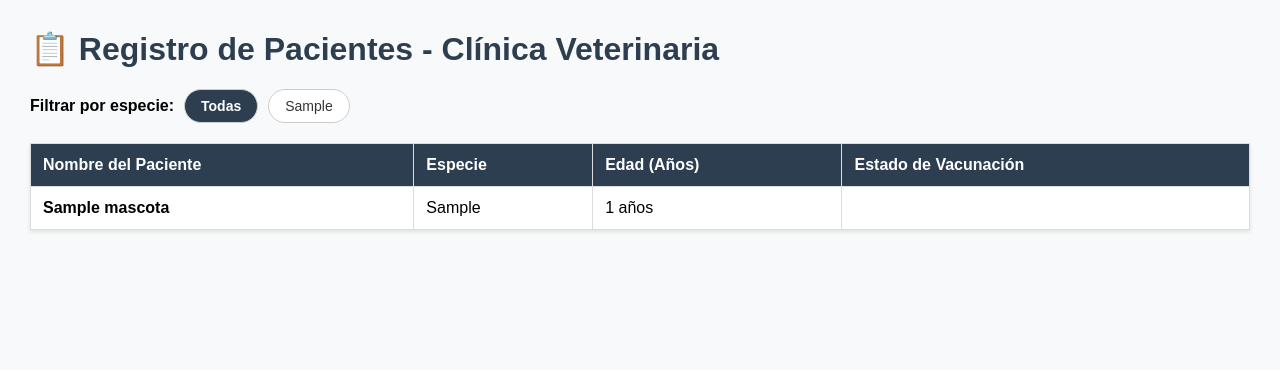
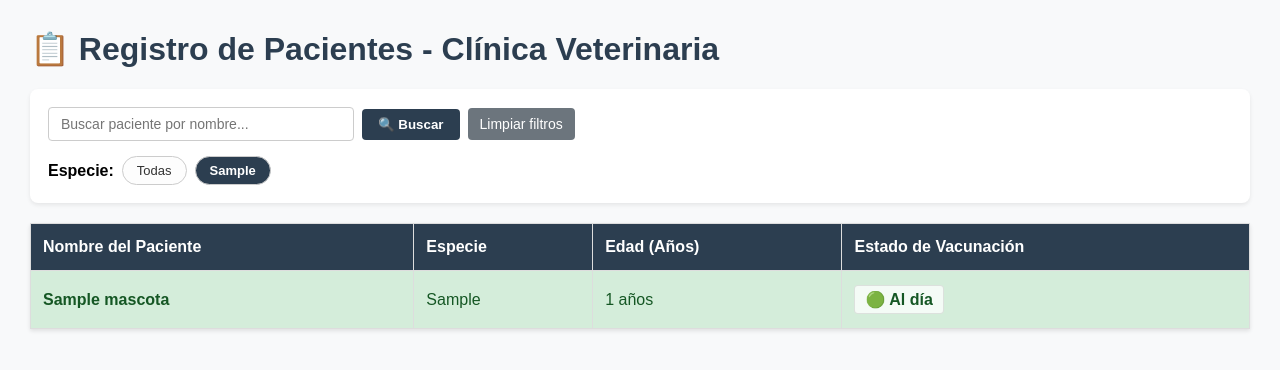
Before and after one commit to tringlie/backend-1, a Django app: a page that uses pacientes/templates/listar.html in a window 1280 px wide. Shown: the top 370 px of the page. Run offline with Django 4.2, Linux system fonts and the light colour scheme; tables that the repository leaves empty hold one stand-in row (values such as "Sample post").

Commit message:
implementacion busqueda por nombre en /mascotas ademas se corrige el error de color por estado vacuna

```diff
--- a/pacientes/templates/listar.html
+++ b/pacientes/templates/listar.html
@@ -5,41 +5,158 @@
     <meta name="viewport" content="width=device-width, initial-scale=1.0">
     <title>Listado de Pacientes - Clínica Veterinaria</title>
     <style>
-        body { font-family: Arial, sans-serif; margin: 30px; background-color: #f8f9fa; }
+        body {
+            font-family: Arial, sans-serif;
+            margin: 30px;
+            background-color: #f8f9fa;
+        }
         h1 { color: #2c3e50; }
-        table { width: 100%; border-collapse: collapse; background-color: #fff; box-shadow: 0 2px 4px rgba(0,0,0,0.1); margin-top: 15px; }
-        th, td { border: 1px solid #ddd; padding: 12px; text-align: left; }
-        th { background-color: #2c3e50; color: white; }
 
-        /* Estilos del Filtro */
-        .filtros-container { margin-bottom: 20px; display: flex; gap: 10px; align-items: center; flex-wrap: wrap; }
-        .btn-filtro { padding: 8px 16px; border: 1px solid #ccc; text-decoration: none; border-radius: 20px; color: #333; background: #fff; font-size: 14px; }
+        /* Contenedor de Búsqueda y Filtros */
+        .controles-container {
+            background-color: #fff;
+            padding: 18px;
+            border-radius: 8px;
+            box-shadow: 0 2px 4px rgba(0,0,0,0.08);
+            margin-bottom: 20px;
+            display: flex;
+            flex-direction: column;
+            gap: 15px;
+        }
+        .form-busqueda {
+            display: flex;
+            gap: 8px;
+            align-items: center;
+        }
+        .form-busqueda input[type="text"] {
+            padding: 8px 12px;
+            border: 1px solid #ccc;
+            border-radius: 4px;
+            width: 280px;
+            font-size: 14px;
+        }
+        .btn-buscar {
+            background-color: #2c3e50;
+            color: white;
+            border: none;
+            padding: 8px 16px;
+            border-radius: 4px;
+            cursor: pointer;
+            font-weight: bold;
+        }
+        .btn-limpiar {
+            display: inline-block;
+            padding: 8px 12px;
+            background-color: #6c757d;
+            color: white;
+            text-decoration: none;
+            border-radius: 4px;
+            font-size: 14px;
+        }
+        .filtros-especie {
+            display: flex;
+            gap: 8px;
+            align-items: center;
+            flex-wrap: wrap;
+        }
+        .btn-filtro {
+            padding: 6px 14px;
+            border: 1px solid #ccc;
+            text-decoration: none;
+            border-radius: 20px;
+            color: #333;
+            background: #fdfdfd;
+            font-size: 13px;
+        }
         .btn-filtro:hover { background-color: #e2e6ea; }
-        .btn-filtro.activo { background-color: #2c3e50; color: #fff; font-weight: bold; }
+        .btn-filtro.activo {
+            background-color: #2c3e50;
+            color: #fff;
+            font-weight: bold;
+        }
 
-        /* Colores requeridos por el Caso 5 */
-        .badge { padding: 5px 10px; border-radius: 4px; font-weight: bold; display: inline-block; }
-        .verde { background-color: #d4edda; color: #155724; }
-        .rojo { background-color: #f8d7da; color: #721c24; }
-        .amarillo { background-color: #fff3cd; color: #856404; }
+        /* Tabla de pacientes */
+        table {
+            width: 100%;
+            border-collapse: collapse;
+            background-color: #fff;
+            box-shadow: 0 2px 4px rgba(0,0,0,0.1);
+        }
+        th, td {
+            border: 1px solid #ddd;
+            padding: 14px 12px;
+            text-align: left;
+        }
+        th {
+            background-color: #2c3e50;
+            color: white;
+        }
+
+        /* Colores requeridos por el Caso 5 aplicados a la fila completa */
+        tr.fila-verde {
+            background-color: #d4edda !important;
+            color: #155724;
+        }
+        tr.fila-roja {
+            background-color: #f8d7da !important;
+            color: #721c24;
+        }
+        tr.fila-amarilla {
+            background-color: #fff3cd !important;
+            color: #856404;
+        }
+
+        .badge {
+            padding: 4px 10px;
+            border-radius: 4px;
+            font-weight: bold;
+            display: inline-block;
+            background-color: rgba(255, 255, 255, 0.75);
+            border: 1px solid rgba(0,0,0,0.1);
+        }
     </style>
 </head>
 <body>
     <h1>📋 Registro de Pacientes - Clínica Veterinaria</h1>
 
-    <!-- Barra de Filtros por Especie -->
-    <div class="filtros-container">
-        <strong>Filtrar por especie:</strong>
-        <a href="{% url 'listar_mascotas' %}" class="btn-filtro {% if not especie_activa %}activo{% endif %}">
-            Todas
-        </a>
-        {% for esp in especies %}
-            <a href="?especie={{ esp }}" class="btn-filtro {% if especie_activa == esp %}activo{% endif %}">
-                {{ esp }}
+    <div class="controles-container">
+        <!-- Formulario de búsqueda -->
+        <form method="GET" action="" class="form-busqueda">
+            {% if especie_activa %}
+                <input type="hidden" name="especie" value="{{ especie_activa }}">
+            {% endif %}
+
+            <input
+                type="text"
+                name="busqueda"
+                placeholder="Buscar paciente por nombre..."
+                value="{{ busqueda }}"
+                autocomplete="off"
+            >
+            <button type="submit" class="btn-buscar">🔍 Buscar</button>
+
+            {% if busqueda or especie_activa %}
+                <a href="{% url 'listar_mascotas' %}" class="btn-limpiar">Limpiar filtros</a>
+            {% endif %}
+        </form>
+
+        <!-- Filtros por especie -->
+        <div class="filtros-especie">
+            <strong>Especie:</strong>
+            <a href="{% url 'listar_mascotas' %}{% if busqueda %}?busqueda={{ busqueda }}{% endif %}"
+               class="btn-filtro {% if not especie_activa %}activo{% endif %}">
+                Todas
             </a>
-        {% endfor %}
+            {% for esp in especies %}
+                <a href="?especie={{ esp }}{% if busqueda %}&busqueda={{ busqueda }}{% endif %}"
+                   class="btn-filtro {% if especie_activa == esp %}activo{% endif %}">
+                    {{ esp }}
+                </a>
+            {% endfor %}
+        </div>
     </div>
 
+    <!-- Listado en Tabla -->
     <table>
         <thead>
             <tr>
@@ -51,26 +168,27 @@
         </thead>
         <tbody>
             {% for mascota in mascotas %}
-            <tr>
+            <!-- Asignación de color según los valores exactos de tu modelo ('al_dia', 'pendiente', 'alergia') -->
+            <tr class="{% if mascota.vacunacion == 'al_dia' %}fila-verde{% elif mascota.vacunacion == 'pendiente' %}fila-roja{% elif mascota.vacunacion == 'alergia' %}fila-amarilla{% endif %}">
                 <td><strong>{{ mascota.nombre }}</strong></td>
                 <td>{{ mascota.especie }}</td>
                 <td>{{ mascota.edad }} años</td>
                 <td>
-                    {% if mascota.estado_vacunacion == 'AL_DIA' %}
-                        <span class="badge verde">Al día</span>
-                    {% elif mascota.estado_vacunacion == 'PENDIENTE' %}
-                        <span class="badge rojo">Pendiente</span>
-                    {% elif mascota.estado_vacunacion == 'ALERGIA' %}
-                        <span class="badge amarillo">Alergia a vacunas</span>
+                    {% if mascota.vacunacion == 'al_dia' %}
+                        <span class="badge">🟢 Al día</span>
+                    {% elif mascota.vacunacion == 'pendiente' %}
+                        <span class="badge">🔴 Pendiente</span>
+                    {% elif mascota.vacunacion == 'alergia' %}
+                        <span class="badge">🟡 Alergia</span>
                     {% else %}
-                        {{ mascota.estado_vacunacion }}
+                        <span class="badge">{{ mascota.get_vacunacion_display|default:mascota.vacunacion }}</span>
                     {% endif %}
                 </td>
             </tr>
             {% empty %}
             <tr>
-                <td colspan="4" style="text-align: center; color: #666; padding: 20px;">
-                    No hay pacientes registrados para esta selección.
+                <td colspan="4" style="text-align: center; color: #777; padding: 20px;">
+                    No se encontraron pacientes que coincidan con los criterios.
                 </td>
             </tr>
             {% endfor %}
--- a/pacientes/views.py
+++ b/pacientes/views.py
@@ -5,16 +5,23 @@ def listar_mascotas(request):
     mascotas = Mascota.objects.all()
 
     especies = Mascota.objects.values_list('especie', flat=True).distinct()
+    busqueda = request.GET.get('busqueda')
 
     especie_filtrada = request.GET.get('especie')
 
     if especie_filtrada:
         mascotas = mascotas.filter(especie=especie_filtrada)
 
+    if busqueda:
+        busqueda = busqueda.strip()
+        if busqueda:
+            mascotas = mascotas.filter(nombre__icontains=busqueda)
+
     contexto = {
         'mascotas': mascotas,
         'especies': especies,
-        'especie_filtrada': especie_filtrada
+        'especie_activa': especie_filtrada or '',
+        'busqueda': busqueda or '',
     }
 
 
```
